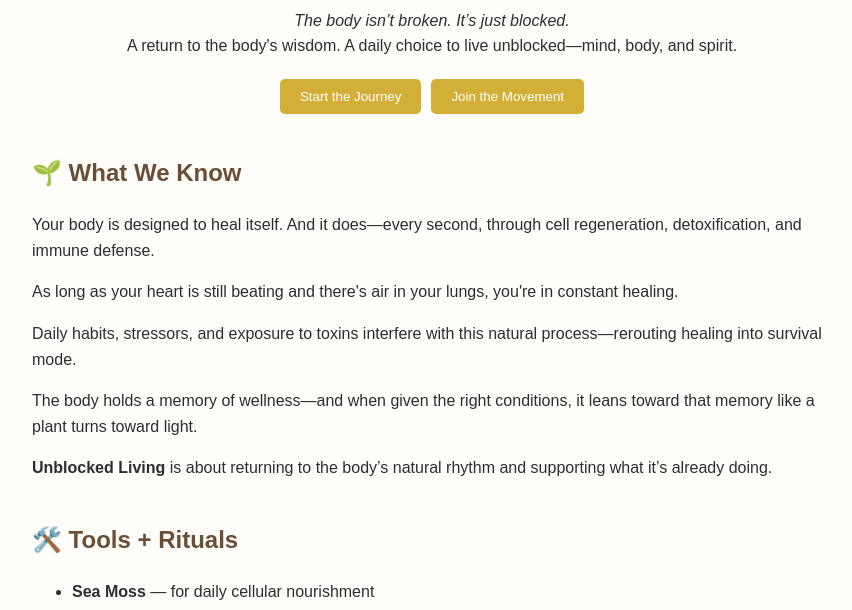
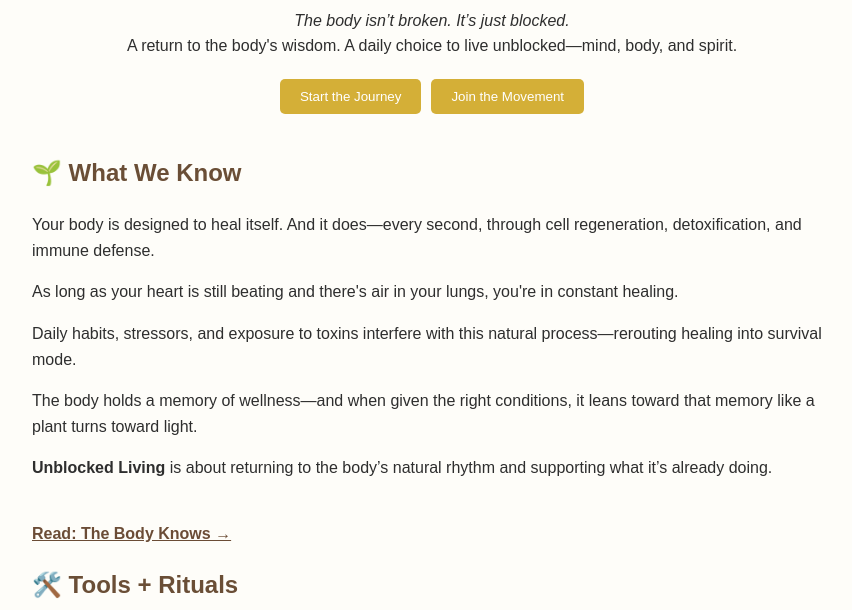
Before and after one commit to JBilyonayre/Unblocked-Living-Site, a plain HTML site: page index.html in a window 1280 px wide. Shown: the part 132-742 px from the top of the page, without its empty margins (208-1060 px from the left). Drawn offline with Linux system fonts and the light colour scheme.

Commit message:
Update index.html

```diff
--- a/index.html
+++ b/index.html
@@ -72,7 +72,7 @@
     <p>The body holds a memory of wellness—and when given the right conditions, it leans toward that memory like a plant turns toward light.</p>
     <p><strong>Unblocked Living</strong> is about returning to the body’s natural rhythm and supporting what it’s already doing.</p>
   </section>
-
+    <p><a href="remember.html" style="font-weight: bold; color: #6b4c36;">Read: The Body Knows →</a></p>
   <section>
     <h2>🛠️ Tools + Rituals</h2>
     <ul>
```
